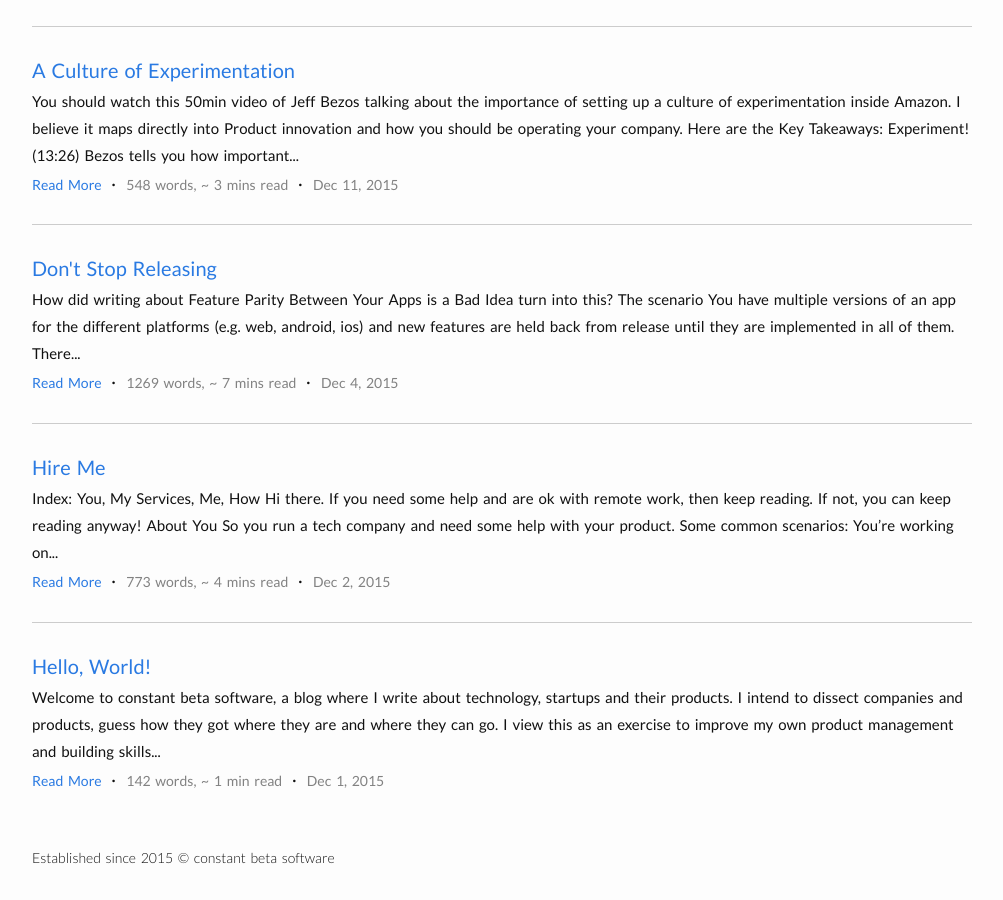
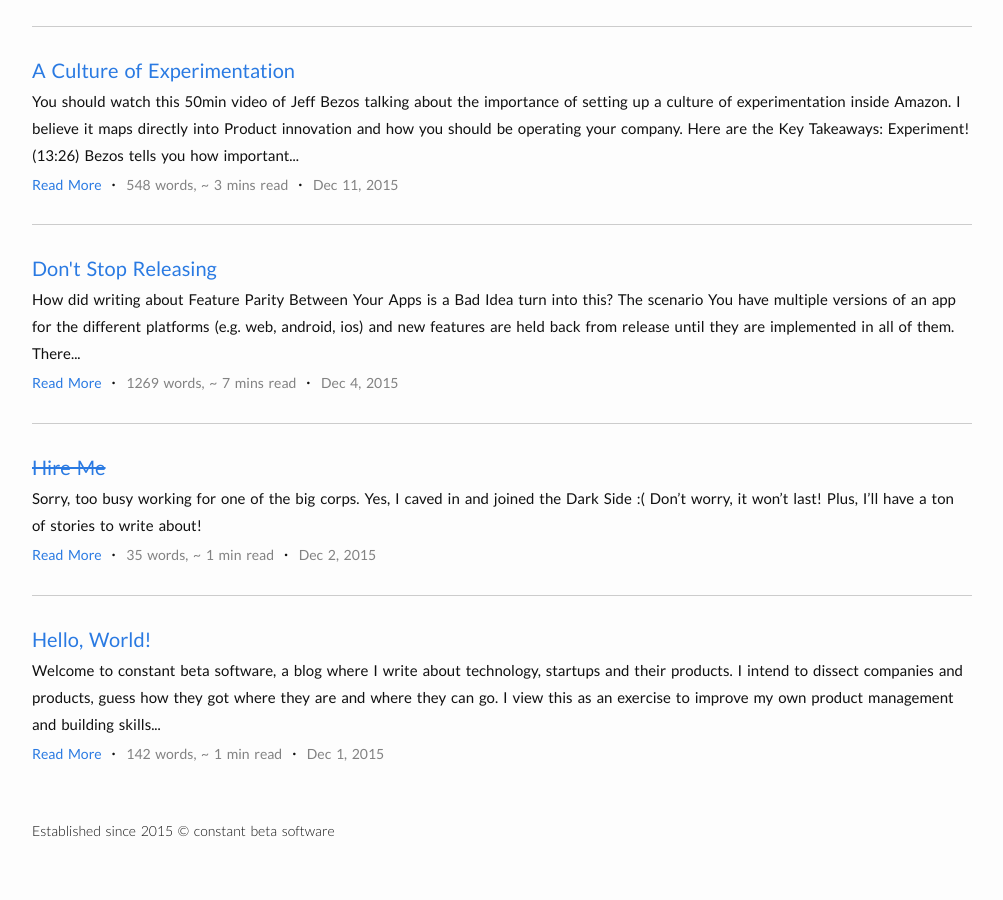
Before and after one commit to constantbetasoftware/constantbetasoftware.github.io, a Jekyll site: the page built from index.html, in a window 1280 px wide and 900 px high, scrolled down 2595 px. Shown: the whole window, without its empty margins (138-1141 px from the left). Built offline with Jekyll 4.4.1, drawn with Linux system fonts in a browser that asks for light colours; after the commit the page ends 3468 px from its top, so only the background shows below that.

Commit message:
not for hire right now

```diff
--- a/_posts/2015-12-02-hire-me.md
+++ b/_posts/2015-12-02-hire-me.md
@@ -1,6 +1,15 @@
 ---
 layout: post
+title: <s>Hire Me</s>
 ---
+
+# Sorry, too busy working for one of the big corps.
+# Yes, I caved in and joined the Dark Side :(
+# Don't worry, it won't last!
+# Plus, I'll have a ton of stories to write about!
+
+
+<!---
 
 ### Index: [You](#about-you), [My Services](#worry-not-sauls-im-here), [Me](#why-me), [How](#how-much-and-how-does-it-work)
 
@@ -97,3 +106,4 @@ If you're satisfied, then we'll always be keeping in touch, because good relatio
 ### Last Chance!
 
 [Email me](mailto:contact@constantbetasoftware.com)
+-->
```
